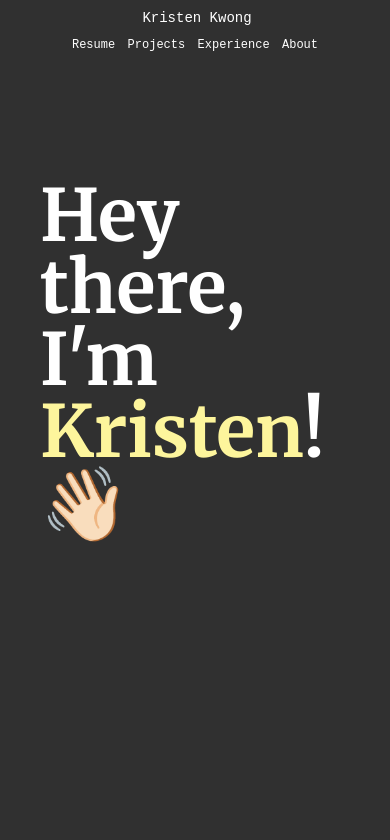
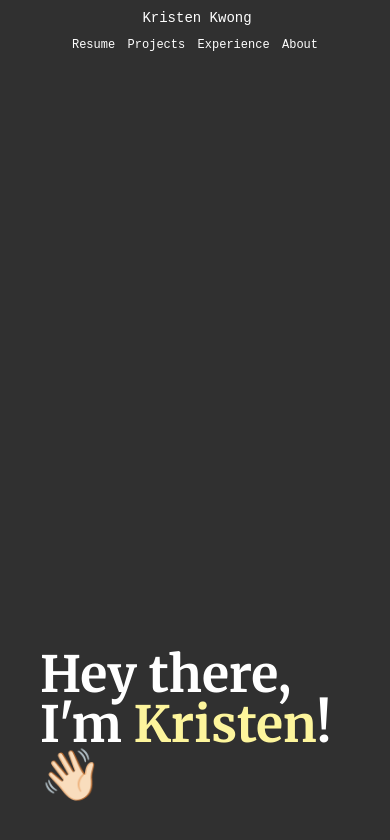
Before and after one commit to kristenkwong/website-2019, a Jekyll site: the page built from index.html, in a window 390 px wide and 900 px high. Shown: the top 840 px of the window. Built offline with Jekyll 4.4.1, drawn with Linux system fonts in a browser that asks for light colours; some web fonts are replaced.

Commit message:
making it more responsive

```diff
--- a/_sass/content.scss
+++ b/_sass/content.scss
@@ -182,7 +182,7 @@ body {
 		display: block;
 	}
 
-	/* for mobile devices and small screens */
+	/* for small screens */
 	@media only screen and (max-width: 800px) {
 
 		pre {
@@ -218,6 +218,42 @@ body {
 			width: auto;
 		}
 	}
+
+	/* for phones */
+	@media only screen
+  and (min-device-width: 320px)
+  and (max-device-width: 480px) {
+		pre {
+			width: auto;
+		}
+
+		p .float-left, p .float-right {
+			width: 100%;
+			max-width: 100%;
+			margin-top: 20px;
+			margin-bottom: 20px;
+		}
+
+		p img:not(.custom) {
+			width: 100%;
+			margin-top: 20px;
+		}
+
+		p .horizontal-fill {
+			height: auto;
+			margin-top: 20px;
+			margin-bottom: 20px;
+		}
+
+		.sidebar {
+			float: none;
+			position: relative;
+			margin-left: 0px;
+			margin-bottom: 30px;
+			padding: 20px;
+			width: auto;
+		}
+	}
 }
 
 @media only screen and (max-width: 600px) {
@@ -226,3 +262,13 @@ body {
 		padding-right: 40px;
 	}
 }
+
+/* for phones */
+@media only screen
+and (min-device-width: 320px)
+and (max-device-width: 480px) {
+	#content {
+		padding-left: 40px;
+		padding-right: 40px;
+	}
+}
--- a/_sass/main.scss
+++ b/_sass/main.scss
@@ -17,6 +17,13 @@ html, body {
 	font-family: $font-body;
 	color: $dark-bg;
 	scroll-behavior: smooth;
+}
+
+/* for really smol screens, looking at u SE */
+@media only screen and (max-width: 400px) {
+	html, body {
+		font-size: 12px;
+	}
 }
 
 ::selection { /* WebKit/Blink Browsers */
@@ -114,6 +121,26 @@ nav {
 			display: inline-block;
 		}
 	}
+
+	/* for phones */
+	@media only screen
+  and (min-device-width: 320px)
+  and (max-device-width: 480px) {
+		.nav-item {
+			padding: 2px;
+			padding-top: 10px;
+		}
+
+		#home {
+			width: 100%;
+		}
+
+		.nav-item:not(#home) {
+			font-size: 12px;
+			float: none;
+			display: inline-block;
+		}
+	}
 }
 
 #hero {
@@ -151,9 +178,30 @@ nav {
 			padding-left: 40px;
 			text-align: top;
 			font-size: 72px;
+			left: 0px;
+			max-width: 400px;
+		}
+	}
+
+	/* for phones */
+	@media only screen
+  and (min-device-width: 320px)
+  and (max-device-width: 480px) {
+		#title {
+			padding-right: 40px;
+			padding-left: 40px;
+			text-align: top;
+			font-size: 72px;
 			top: 20%;
 			left: 0px;
 			max-width: 400px;
+		}
+	}
+
+	/* for really smol screens, looking at u SE */
+	@media only screen and (max-width: 400px) {
+		#title {
+			font-size: 50px;
 		}
 	}
 }
@@ -307,6 +355,25 @@ nav {
 			font-size: 48px;
 		}
 	}
+
+	/* for phones */
+	@media only screen
+  and (min-device-width: 320px)
+  and (max-device-width: 480px) {
+		.container {
+			width: 80%;
+		}
+
+		.tagline {
+			width: 90%;
+		}
+
+		.section-header {
+			padding-left: 0;
+			text-align: center;
+			font-size: 48px;
+		}
+	}
 }
 
 #projects {
@@ -421,6 +488,21 @@ nav {
 		}
 	}
 
+	/* for phones */
+	@media only screen
+  and (min-device-width: 320px)
+  and (max-device-width: 480px) {
+		.section-header {
+			padding-left: 0;
+			text-align: center;
+			font-size: 48px;
+		}
+
+		.project {
+			width: 95%;
+		}
+	}
+
 }
 
 #passions {
@@ -502,6 +584,17 @@ nav {
 		}
 	}
 
+	/* for phones */
+	@media only screen
+  and (min-device-width: 320px)
+  and (max-device-width: 480px) {
+		.section-header {
+			padding-left: 0;
+			text-align: center;
+			font-size: 48px;
+		}
+	}
+
 }
 
 #footer {
```
Also changed, not shown: 7 other files.
